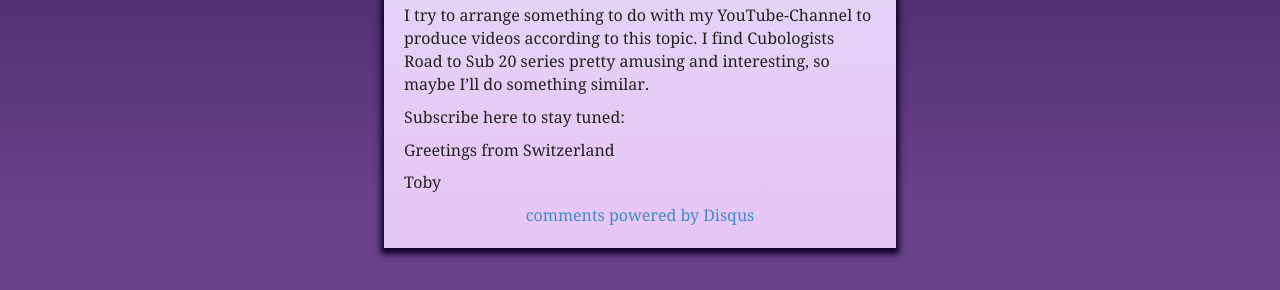
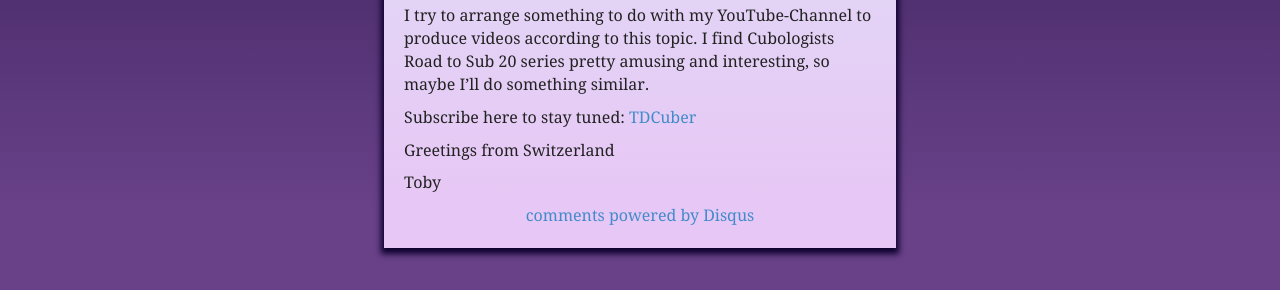
Before and after one commit to tobipch/Cublog, a Jekyll site: the page built from _posts/2014-10-28-Road-to-Sub-15.markdown, in a window 1280 px wide. Shown: the part 607-897 px from the top of the page. Built offline with Jekyll 4.4.1, drawn with Linux system fonts in a browser that asks for light colours; comment, search, counter and statistics services are not loaded.

Commit message:
Added link
Added Youtube Subscription Link

```diff
--- a/_posts/2014-10-28-Road-to-Sub-15.markdown
+++ b/_posts/2014-10-28-Road-to-Sub-15.markdown
@@ -13,7 +13,7 @@ I decided that my target is to get Sub15 to the end of this year. This would be
 I try to arrange something to do with my YouTube-Channel to produce videos according to this topic.
 I find Cubologists Road to Sub 20 series pretty amusing and interesting, so maybe I'll do something similar.
 
-Subscribe here to stay tuned:
+Subscribe here to stay tuned: [TDCuber](www.youtube.com/subscription_center?add_user=TDCube)
 
 Greetings from Switzerland
 
```
